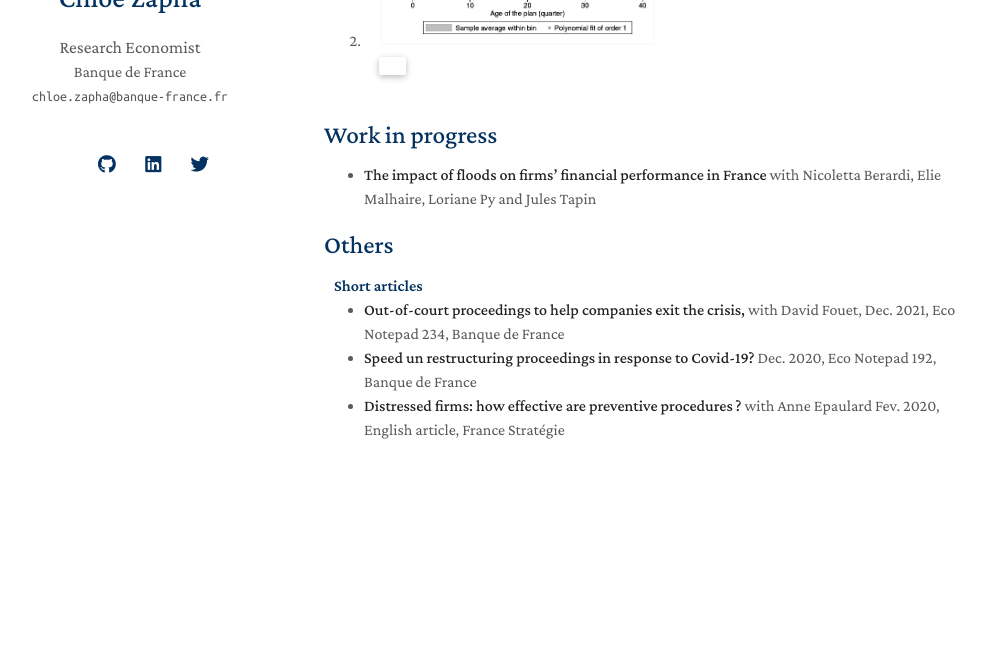
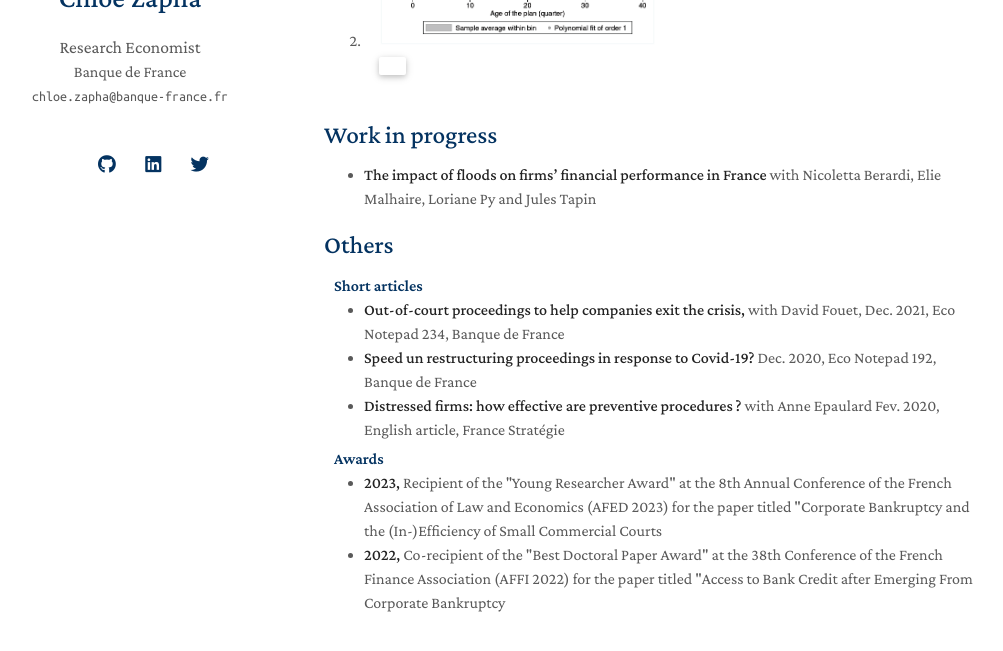
Before and after one commit to czapha/monsite, a Jekyll site: the page built from index.md, in a window 1280 px wide and 900 px high, scrolled down 628 px, cut to the strip 206-857 px from the top of the window. Shown: the whole strip, without its empty margins (146-1149 px from the left). Built offline with Jekyll 4.4.1, drawn with Linux system fonts in a browser that asks for light colours; nearby versions of some CDN libraries; a style sheet for code colours, icons or effects is not loaded; our own code applies the rules of GitHub Pages for plain Markdown files; before the commit the page ends 1355 px from its top, so only the background shows below that.

Commit message:
Update services.md

```diff
--- a/_includes/services.md
+++ b/_includes/services.md
@@ -7,3 +7,10 @@
   <li><a href="https://www.banque-france.fr/en/publications-and-statistics/publications/speed-restructuring-proceedings-response-covid-19"><autocolor> <strong>Speed un restructuring proceedings in response to Covid-19? </strong> Dec. 2020, Eco Notepad 192, Banque de France </autocolor></a></li>
   <li><a href="https://www.strategie.gouv.fr/english-articles/distressed-firms-how-effective-are-preventive-procedures#:~:text=The%20numbers%20speak%20for%20themselves,explanations%20for%20this%2035%25%20difference."><autocolor> <strong> Distressed firms: how effective are preventive procedures ? </strong> with Anne Epaulard Fev. 2020, English article, France Stratégie</autocolor></a></li>
 </ul>
+
+<h4 style="margin:0 10px 0;">Awards</h4>
+
+<ul style="margin:0 0 5px;">
+  <li><a href="https://www.youtube.com/watch?v=a55BLYdY3vk"><autocolor> <strong>2023,</strong> Recipient of the "Young Researcher Award" at the 8th Annual Conference of the French Association of Law and Economics (AFED 2023) for the paper titled "Corporate Bankruptcy and the (In-)Efficiency of Small Commercial Courts </autocolor></a></li>
+  <li><autocolor> <strong>2022,</strong> Co-recipient of the "Best Doctoral Paper Award" at the 38th Conference of the French Finance Association (AFFI 2022) for the paper titled "Access to Bank Credit after Emerging From Corporate Bankruptcy</autocolor></li>
+</ul>
```
